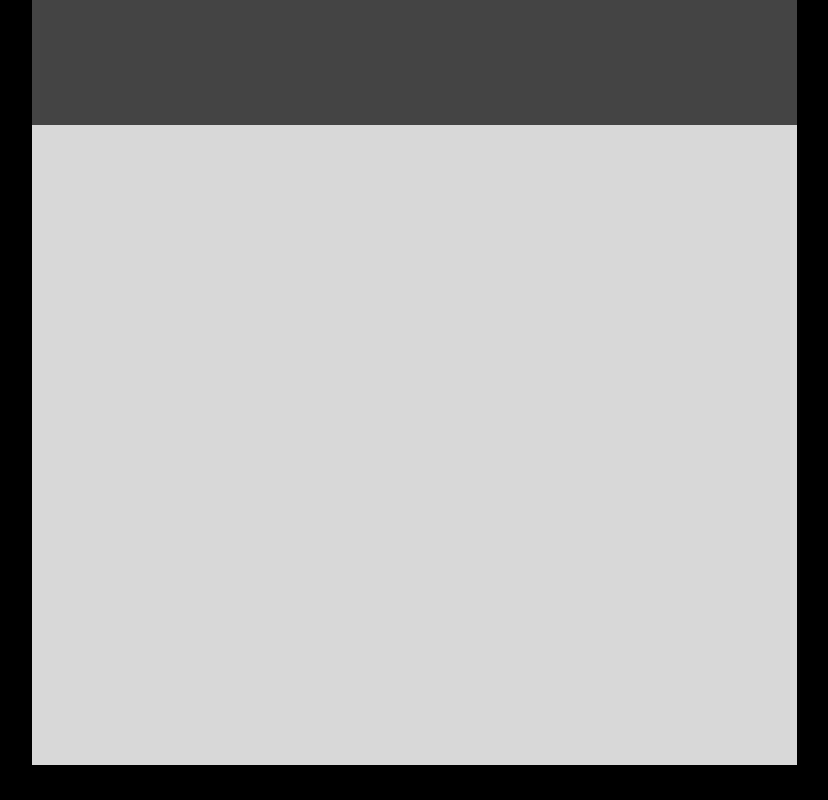
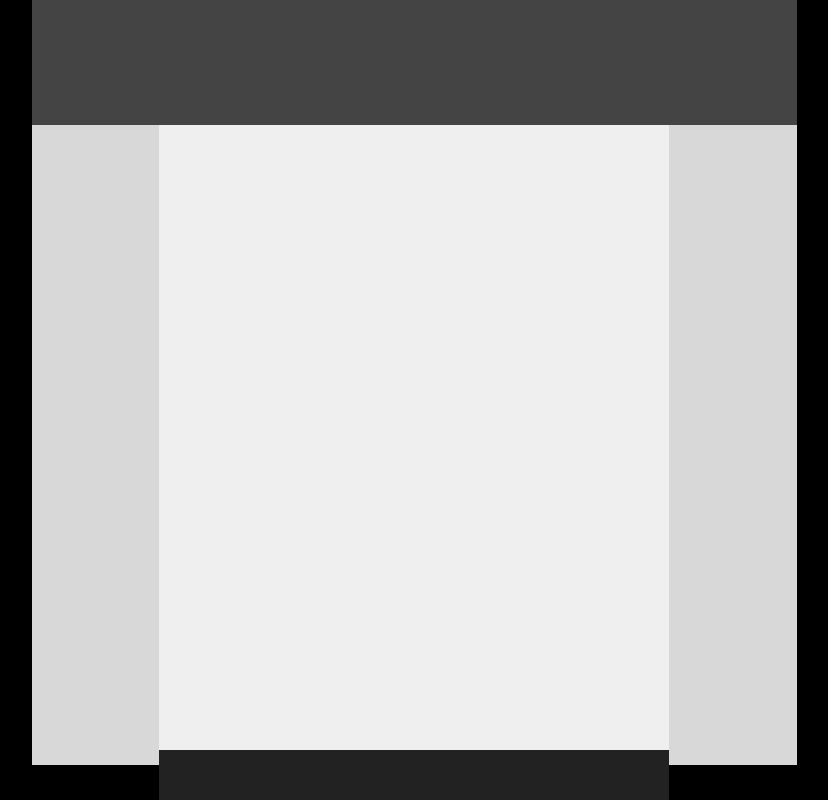
Before and after one commit to tramynn/html-layout-project, a plain HTML site: page first/index.html in a window 1280 px wide. Shown: the whole page, without its empty margins (226-1054 px from the left). Drawn offline with Linux system fonts and the light colour scheme.

Commit message:
updated css

```diff
--- a/first/index.css
+++ b/first/index.css
@@ -22,13 +22,18 @@ body {
 }
 
 .box-3 {
-    background-color:
+    background-color: #EFEFEF;
+    height: 640px;
+    width: 510px;
+    display: inline-block;
+    position: static;
+    top: 125px;
 }
 
 .box-4 {
-    background-color:
+    background-color: #222222;
+    height: 50px;
+    width: 510px;
+    position: absolute;
+    bottom: 0px;
 }
-
-.box-5 {
-    background-color:
-}
--- a/first/index.html
+++ b/first/index.html
@@ -8,10 +8,10 @@
     <body>
         <div class="box-container">
             <div class="box-1">
-                    <div class="box-2"></div>
-                    <div class="box-3"></div>
+                <div class="box-2"></div>
+                    <div class="box-3">
                     <div class="box-4"></div>
-                    <div class="box-5"></div>
+                </div>
             </div>
         </div>
     </body>
```
